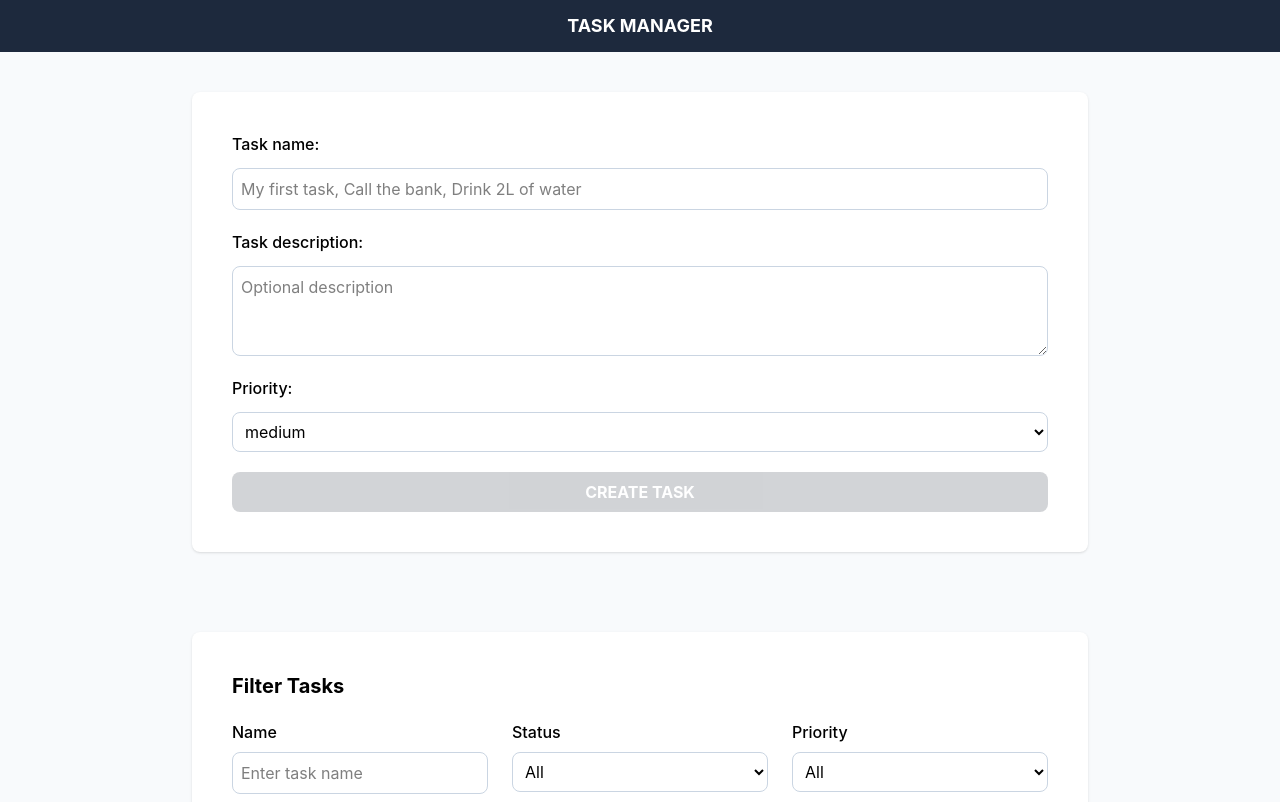
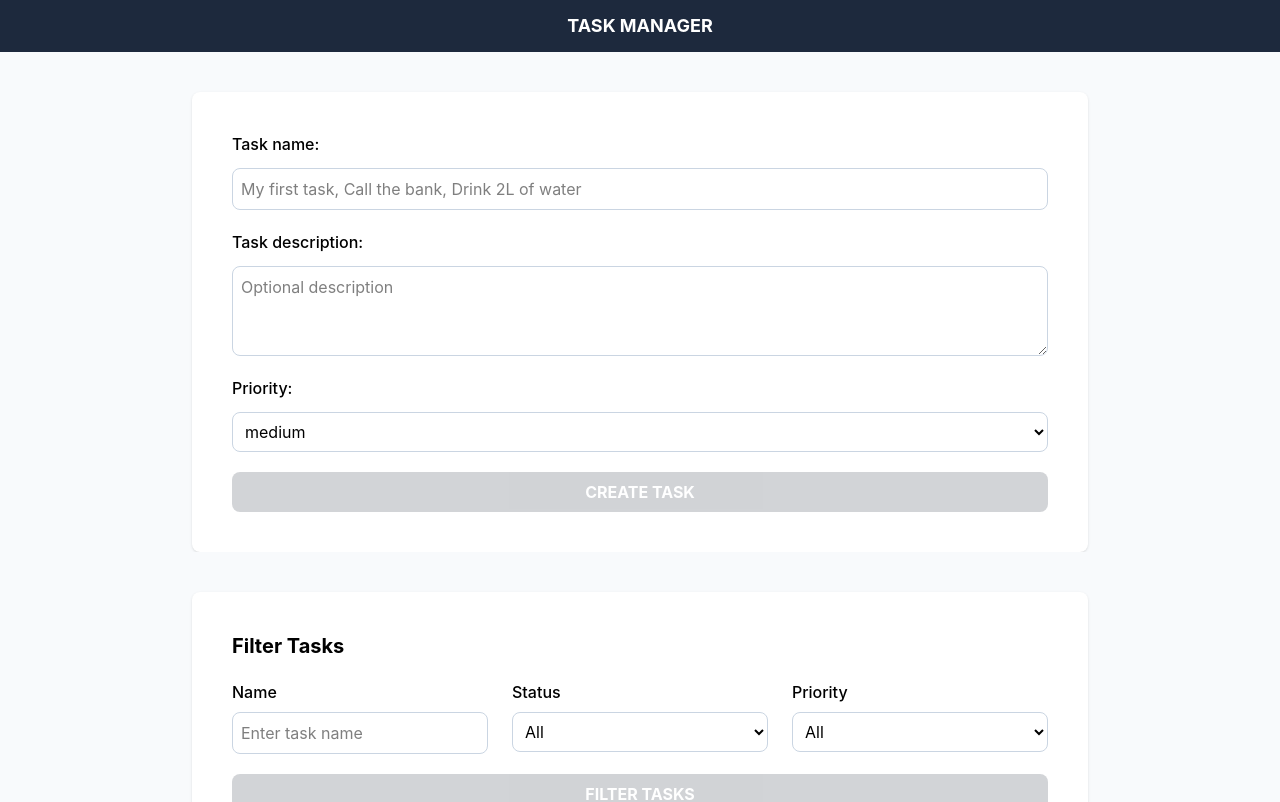
Before and after one commit to sfchirila/task-manager, a React (Vite) app: page / in a window 1280 px wide. Shown: the top 802 px of the page. Built offline with nearby package versions, Linux system fonts and the light colour scheme.

Commit message:
fix app styles

```diff
--- a/src/App.tsx
+++ b/src/App.tsx
@@ -35,7 +35,7 @@ return (
 		</header>
 
 		<main className="bg-gray-100 min-h-screen">
-			<section className="bg-slate-50 py-10 px-5" aria-label="Task creation form">
+			<section className="bg-slate-50 pt-10 px-5" aria-label="Task creation form">
 				<div className="max-w-4xl mx-auto">
 					<TaskForm
 						editingTask={editingTask}
```
